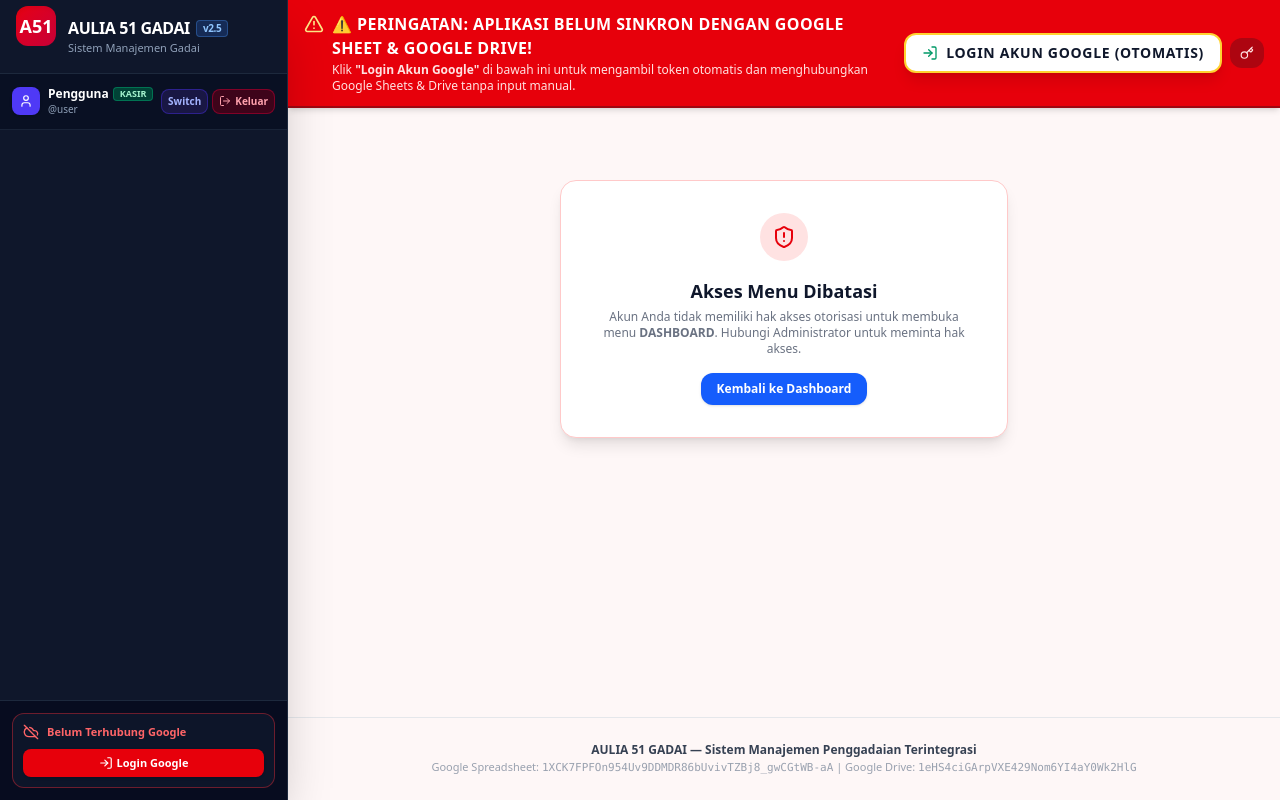
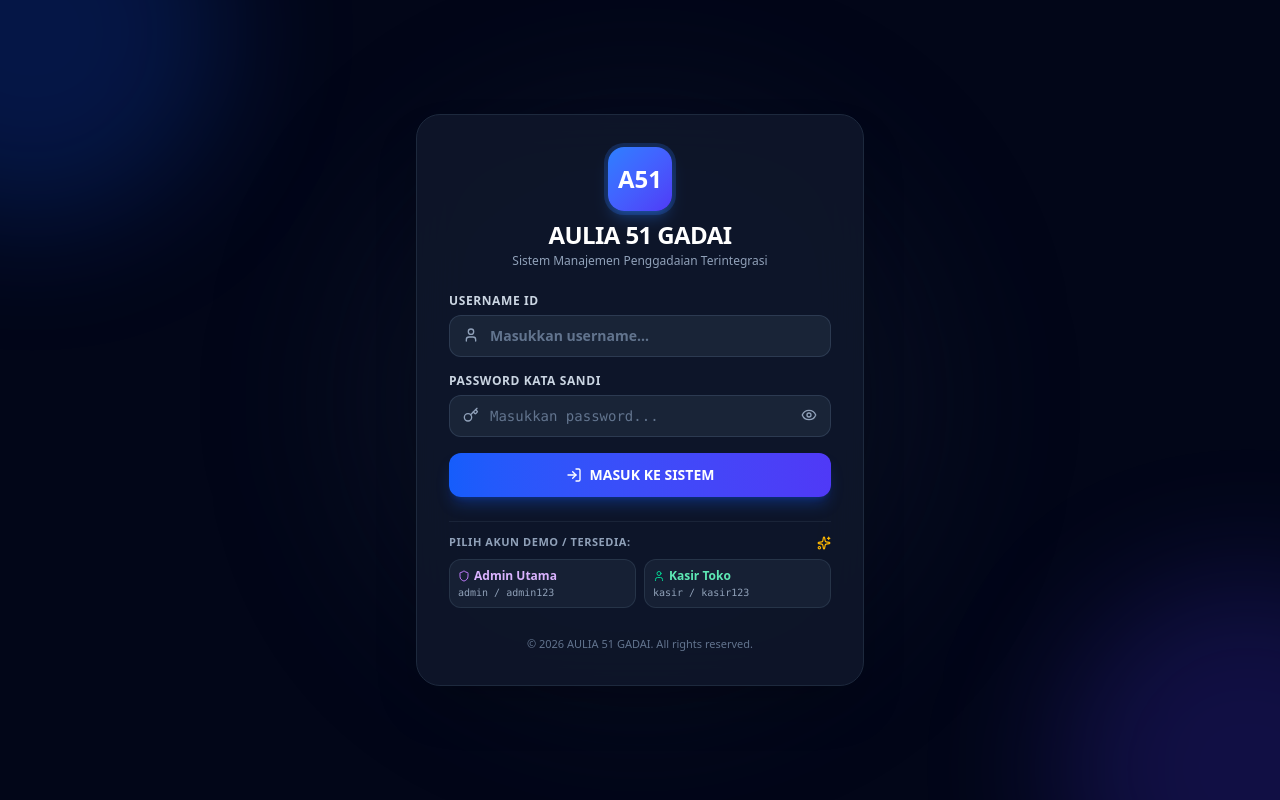
Before and after one commit to penggadaianaulia51-A/aulia-51-gadai, a React (Vite) app: page / in a window 1280 px wide. Built offline with nearby package versions, Linux system fonts and the light colour scheme.

Commit message:
Add files via upload

```diff
--- a/src/App.tsx
+++ b/src/App.tsx
@@ -12,12 +12,18 @@
 import { CetakUlangNotaView } from './views/CetakUlangNotaView';
 import { PengaturanView } from './views/PengaturanView';
 
+import { LoginScreen } from './components/LoginScreen';
 import { ShieldAlert } from 'lucide-react';
 
 function MainAppContent() {
-  const { syncState, hasPermission } = useSync();
+  const { syncState, activeUser, hasPermission } = useSync();
   const [activeTab, setActiveTab] = useState<ActiveTab>('DASHBOARD');
   const [selectedNasabahForGadai, setSelectedNasabahForGadai] = useState<string | undefined>(undefined);
+
+  // Guard: Must login first before accessing app
+  if (!activeUser) {
+    return <LoginScreen />;
+  }
 
   const isConnected = syncState.isConnected;
 
```
